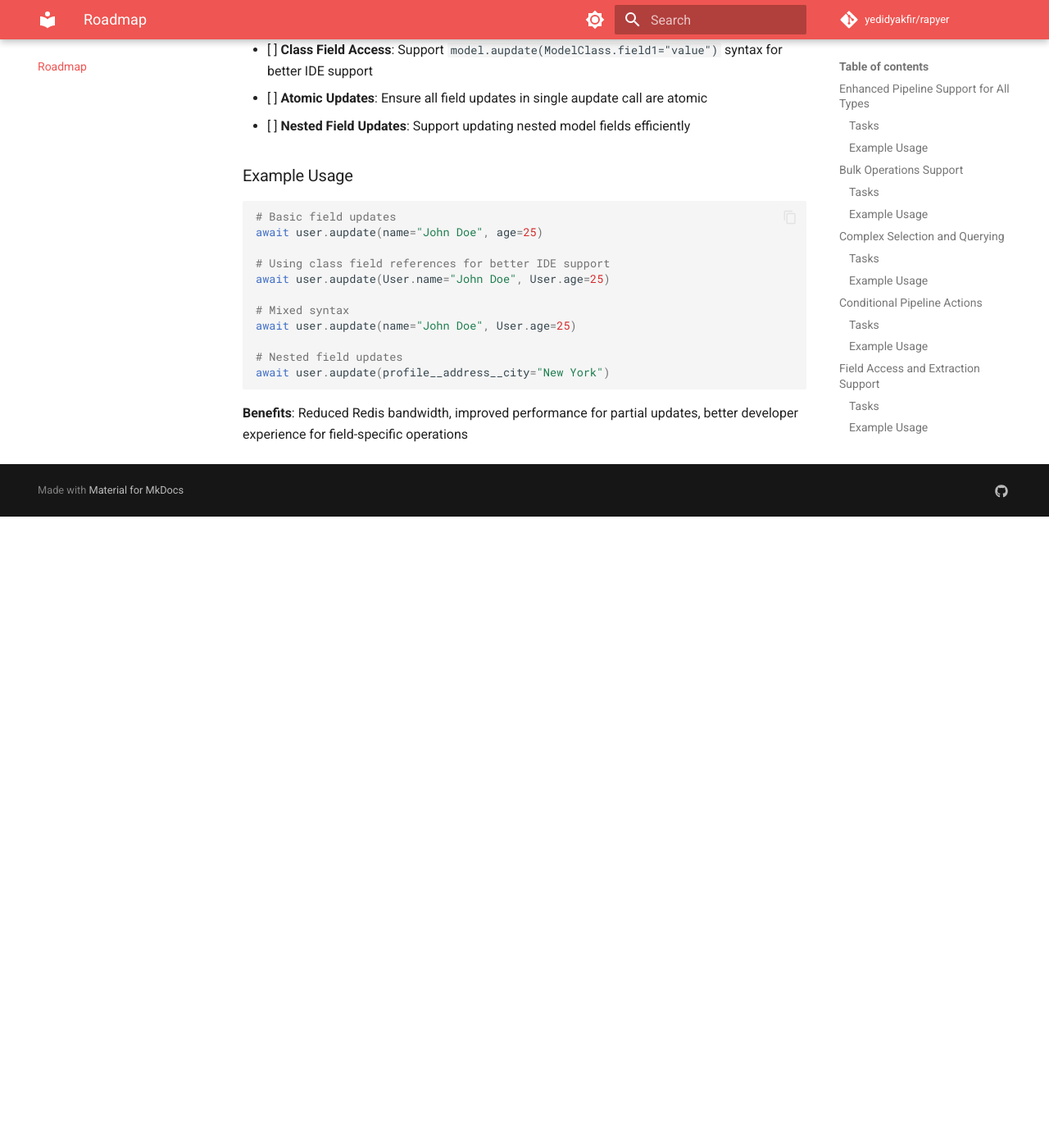
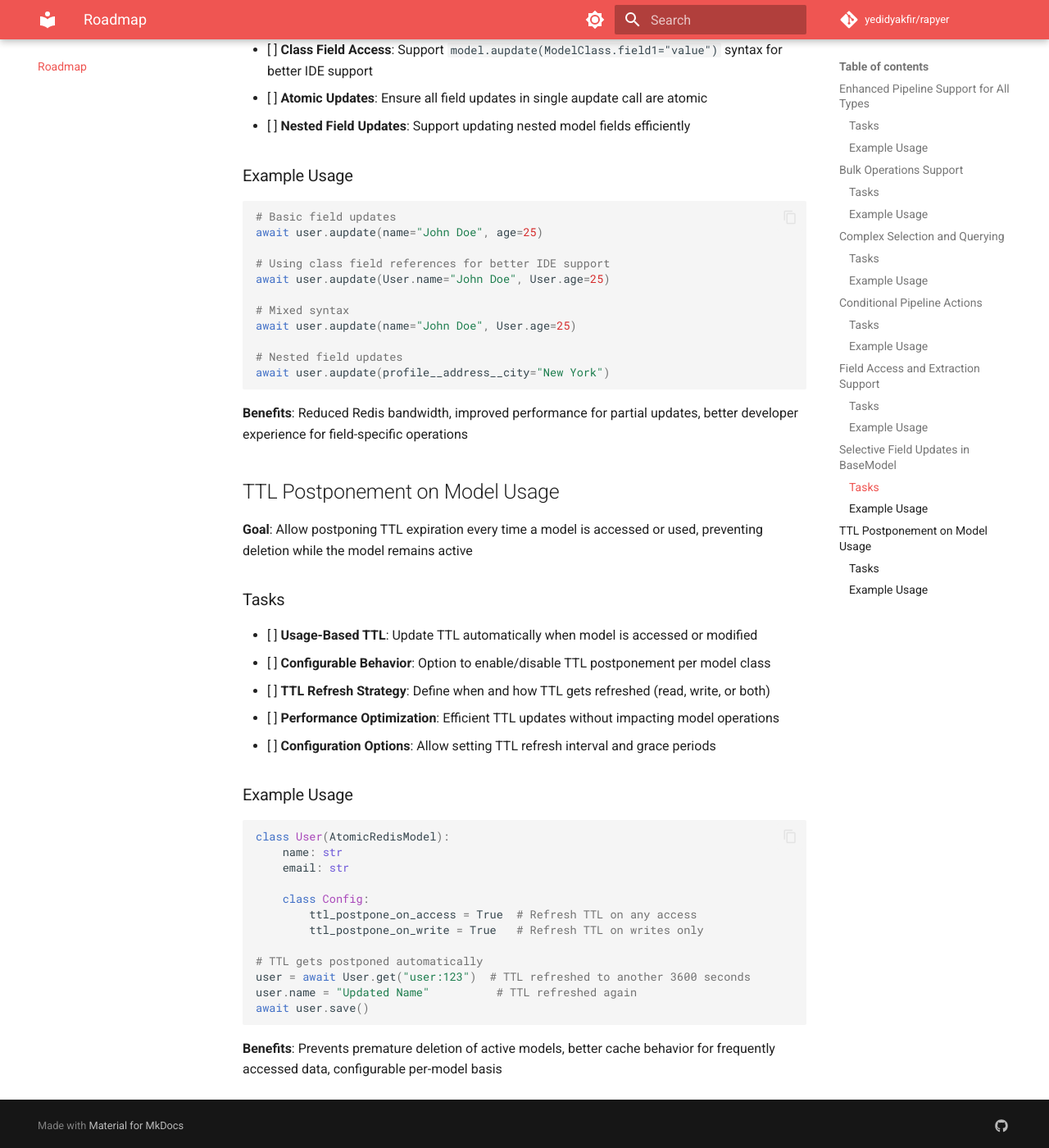
Before and after one commit to yedidyakfir/rapyer, an MkDocs documentation site: the page built from docs/roadmap.md, in a window 1280 px wide and 1400 px high, scrolled down 4023 px. Shown: the whole window at 82% size. Built offline with MkDocs 1.6.1 and Material for MkDocs 9.7.7, drawn with Linux system fonts in a browser that asks for light colours; comment, search, counter and statistics services are not loaded; before the commit the page ends 4653 px from its top, so only the background shows below that.

Commit message:
[fix_field_type_conversion] - added task for road map

````diff
--- a/docs/roadmap.md
+++ b/docs/roadmap.md
@@ -168,3 +168,32 @@
 ```
 
 **Benefits**: Reduced Redis bandwidth, improved performance for partial updates, better developer experience for field-specific operations
+
+## TTL Postponement on Model Usage
+
+**Goal**: Allow postponing TTL expiration every time a model is accessed or used, preventing deletion while the model remains active
+
+### Tasks
+- [ ] **Usage-Based TTL**: Update TTL automatically when model is accessed or modified
+- [ ] **Configurable Behavior**: Option to enable/disable TTL postponement per model class
+- [ ] **TTL Refresh Strategy**: Define when and how TTL gets refreshed (read, write, or both)
+- [ ] **Performance Optimization**: Efficient TTL updates without impacting model operations
+- [ ] **Configuration Options**: Allow setting TTL refresh interval and grace periods
+
+### Example Usage
+```python
+class User(AtomicRedisModel):
+    name: str
+    email: str
+
+    class Config:
+        ttl_postpone_on_access = True  # Refresh TTL on any access
+        ttl_postpone_on_write = True   # Refresh TTL on writes only
+
+# TTL gets postponed automatically
+user = await User.get("user:123")  # TTL refreshed to another 3600 seconds
+user.name = "Updated Name"          # TTL refreshed again
+await user.save()
+```
+
+**Benefits**: Prevents premature deletion of active models, better cache behavior for frequently accessed data, configurable per-model basis
````
